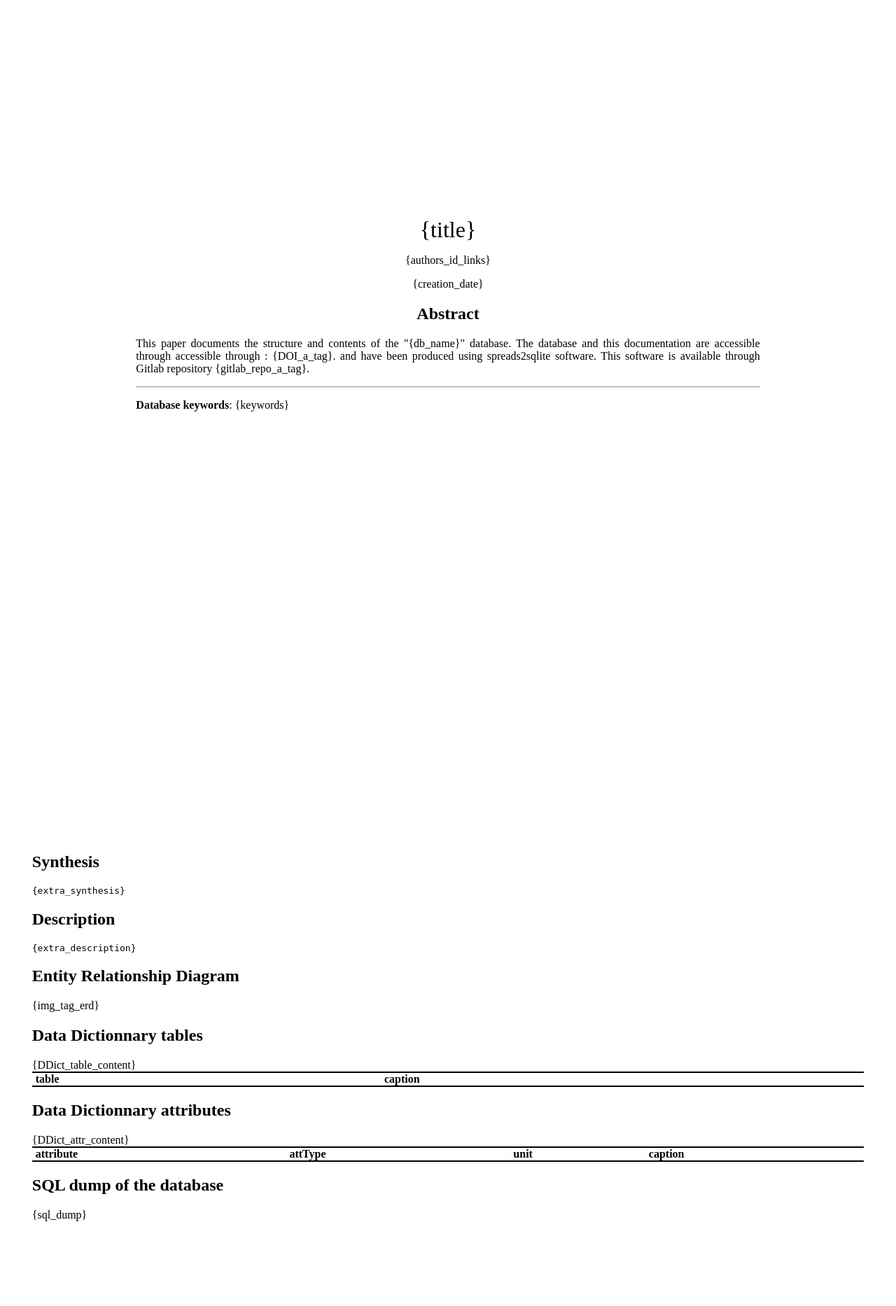
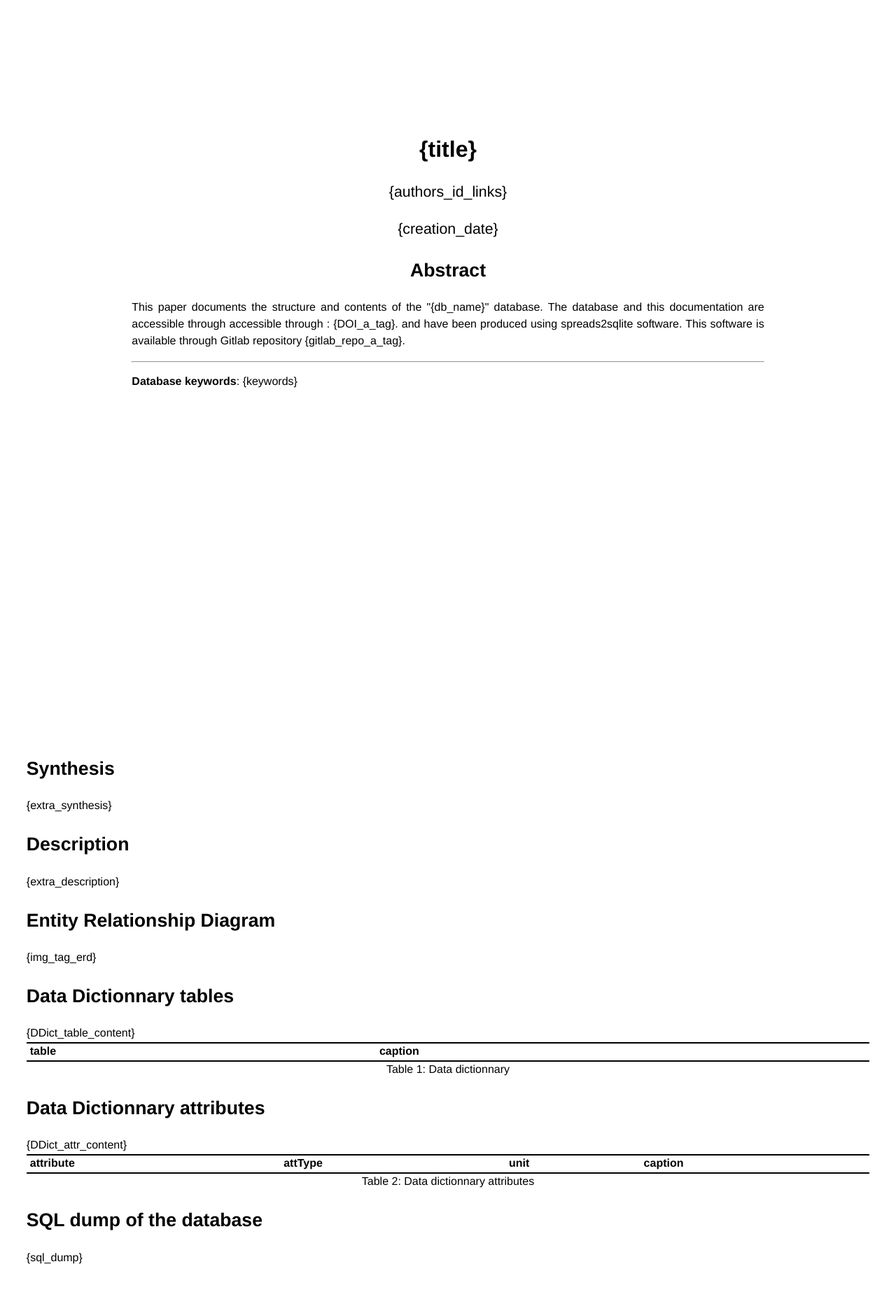
Before and after one commit to EtlcT/MILETO_enhancingFAIRness, a Python web app: template src/templates/doc.html in a window 1280 px wide. Shown: the part 349-2215 px from the top of the page at 70% size. Before the commit the page ends 2094 px from the top, so only its background shows below. Run offline with Jinja, Linux system fonts and the light colour scheme; the template is opened without the code that fills it, so the values that code supplies are empty.

Commit message:
FIX #93 FIX #152 FIX #154
- Add utils_pdf.py to utils/ folder to better separate functions
- Implement function to convert break lines and tab spaces from user input
  into proper html tag for meta_extra
- Put user input into <p> tag instead of <pre> -> FIX justify and render
  issue that differ from other part of the body
- Add page numbers
- Add caption and figcaption to tables and image

```diff
--- a/src/templates/doc.css
+++ b/src/templates/doc.css
@@ -2,9 +2,13 @@
     size: A4;
 }
 
-html {
+body {
+    font-family: "Liberation Sans", sans-serif;
+    text-rendering: geometricPrecision;
+    /* allow proper justify text */
     margin: 15mm 10mm 15mm 10mm;
-    font-family: "sans serif";
+    font-size: 12pt;
+    line-height: 1.5;
 }
 
 .center {
@@ -16,30 +20,43 @@
 }
 
 .intro-container {
-    padding: 50% 0;
-    margin: auto;
+    padding: 40% 0;
+    margin: 0 auto;
     width: 75%;
+}
+
+#authors {
+    font-size: 16pt;
+}
+
+#date {
+    font-size: 16pt;
 }
 
 h1 {
     margin: auto;
-    font-size: 2em;
-    font-weight: lighter;
+    /* font-size: 2em; */
+    font-size: 24pt;
+    font-weight: bold;
+}
+
+h2 {
+    font-size: 20pt;
+    font-weight: bold;
+}
+
+h3 {
+    font-size: 16pt;
+    font-weight: bold;
 }
 
 #abstract {
-    font-size: 1.5em;
+    /* font-size: 1.5em; */
     font-weight: bold;
 }
 
-p, pre {
-    font-size: 1em;
+p {
     text-align: justify;
-}
-
-pre {
-    white-space: normal; /* wrap the text within the container */
-    word-wrap:break-word;
 }
 
 img {
@@ -50,12 +67,20 @@
     margin: auto;
 }
 
+figcaption {
+    text-align: center;
+}
+
 /* table  */
 table {
     width: 100%;
 }
 
-th {
+caption {
+    caption-side: bottom;
+}
+
+thead {
     border-top: 2px solid black;
     border-bottom: 2px solid black;
 }
--- a/src/templates/doc.html
+++ b/src/templates/doc.html
@@ -10,8 +10,8 @@
     <div class="intro-container">
         <h1 class="center">{title}</h1>
         <div>
-            <p class="center">{authors_id_links}</p>
-            <p class="center">{creation_date}</p>
+            <p class="center" id="authors">{authors_id_links}</p>
+            <p class="center" id="date">{creation_date}</p>
         </div>
         <h2 class="center" id="abstract">Abstract</h2>
         <div class="extra">
@@ -22,37 +22,39 @@
             </p>
         </div>
         <hr>
-        <div>
         <p><b>Database keywords</b>: {keywords}</p>
     </div>
-    </div>
-    <div class="page-break"></div>
+    <div class="page-break">
         <h2>Synthesis</h2>
         <div class="extra">
-        <pre id="extra-synthesis">{extra_synthesis}</pre>
+             <p id="extra-synthesis">{extra_synthesis}</p>
         </div>
         <h2>Description</h2>
         <div class="extra">
-        <pre id="extra-desc">{extra_description}</pre>
+            <p id="extra-desc">{extra_description}</p>
+        </div>
     </div>
     <h2 class="page-break">Entity Relationship Diagram</h2>
     {img_tag_erd}
+
     <h2 class="page-break">Data Dictionnary tables</h2>
         <table>
-            <tr>
+            <caption>Table 1: Data dictionnary</caption>
+            <thead>
                 <th>table</th>
                 <th>caption</th>
-            </tr>
+            </thead>
             {DDict_table_content}
         </table>
     <h2 class="page-break">Data Dictionnary attributes</h2>
         <table>
-            <tr>
+            <caption>Table 2: Data dictionnary attributes</caption>
+            <thead>
                 <th>attribute</th>
                 <th>attType</th>
                 <th>unit</th>
                 <th>caption</th>
-            </tr>
+            </thead>
             {DDict_attr_content}
         </table>
     <h2 class="page-break">SQL dump of the database</h2>
```
Also changed, not shown: src/doccreate/pdf_create.py (+23 -10 lines), src/utils/utils.py (+0 -11 lines), src/utils/utils_pdf.py (added, +19 -0 lines). Lines whose indentation alone changed are shown as unchanged.
